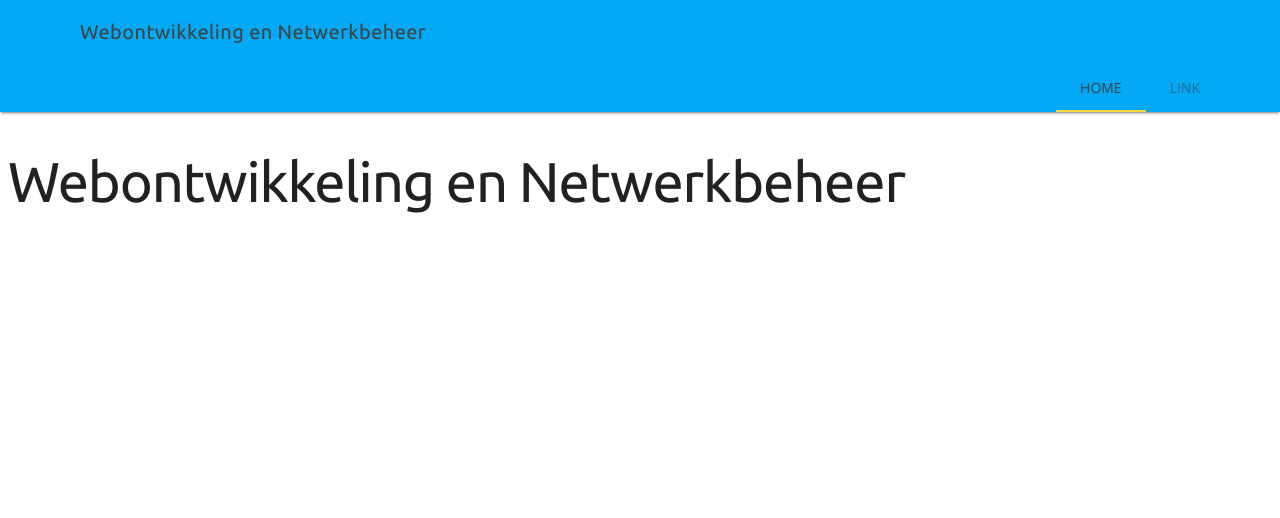
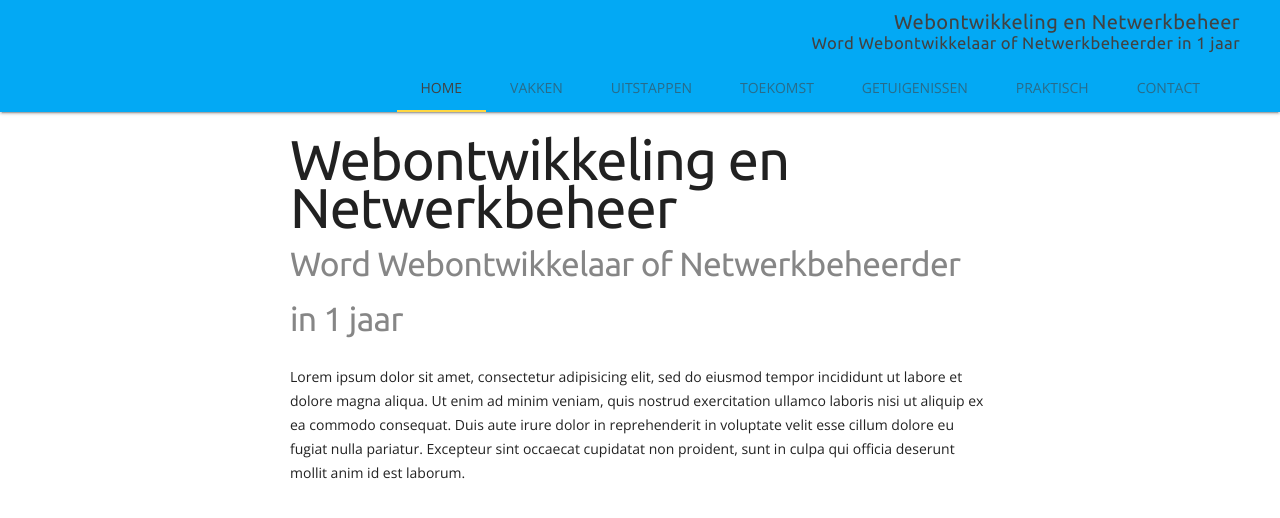
Before and after one commit to 7-WN/webontwikkeling-netwerkbeheer.be, a website: page index.html in a window 1280 px wide. Drawn offline with nearby package versions, Linux system fonts and the light colour scheme.

Commit message:
Verder experimenteren met de header

```diff
--- a/index.html
+++ b/index.html
@@ -13,12 +13,19 @@
       <header class="mdl-layout__header">
         <div class="mdl-layout-icon"></div>
         <div class="mdl-layout__header-row">
-          <span class="mdl-layout__title">Webontwikkeling en Netwerkbeheer</span>
+          <div class="mdl-layout-spacer"></div>
+          <span class="mdl-layout__title align-right">Webontwikkeling en Netwerkbeheer <br>
+          <small>Word Webontwikkelaar of Netwerkbeheerder in 1 jaar</small></span>
         </div>
         <div class="mdl-layout__tab-bar">
           <div class="mdl-layout-spacer"></div>
           <a href="#" class="mdl-layout__tab is-active">Home</a>
-          <a href="#" class="mdl-layout__tab">Link</a>
+          <a href="#" class="mdl-layout__tab">Vakken</a>
+          <a href="#" class="mdl-layout__tab">Uitstappen</a>
+          <a href="#" class="mdl-layout__tab">Toekomst</a>
+          <a href="#" class="mdl-layout__tab">Getuigenissen</a>
+          <a href="#" class="mdl-layout__tab">Praktisch</a>
+          <a href="#" class="mdl-layout__tab">Contact</a>
         </div>
       </header>
       <div class="mdl-layout__drawer">
@@ -28,10 +35,12 @@
           <a href="#" class="mdl-navigation__link">Link</a>
         </nav>
       </div>
-      <main class="mdl-layout__content">
-        <div class="mdl-grid">
-          <h1>Webontwikkeling en Netwerkbeheer</h1>
-        </div>
+      <main class="mdl-layout__content ">
+        <section class="section--center">
+          <h1 class="compact">Webontwikkeling en Netwerkbeheer<br>
+          <small>Word Webontwikkelaar of Netwerkbeheerder in 1 jaar</small></h1>
+          <p>Lorem ipsum dolor sit amet, consectetur adipisicing elit, sed do eiusmod tempor incididunt ut labore et dolore magna aliqua. Ut enim ad minim veniam, quis nostrud exercitation ullamco laboris nisi ut aliquip ex ea commodo consequat. Duis aute irure dolor in reprehenderit in voluptate velit esse cillum dolore eu fugiat nulla pariatur. Excepteur sint occaecat cupidatat non proident, sunt in culpa qui officia deserunt mollit anim id est laborum.</p>
+        </section>
       </main>
     </div>
     <script src="bower_components/material-design-lite/material.js"></script>
--- a/styles/main.css
+++ b/styles/main.css
@@ -1,6 +1,21 @@
+/* Change the standard fonts */
 .mdl-layout{
   font-family: "Open Sans", sans-serif;
 }
 .mdl-layout-title, .mdl-layout__title, h1, h2, h3, h4, h5, h6, h1 small, h2 small, h3 small {
   font-family: "Ubuntu", serif;
 }
+
+/* Block elements */
+.section--center {
+  max-width: 50em;
+  margin: 0 auto;
+}
+
+/* Utility classes */
+.compact {
+  line-height: .86em;
+}
+.align-right {
+  text-align: right;
+}
```
